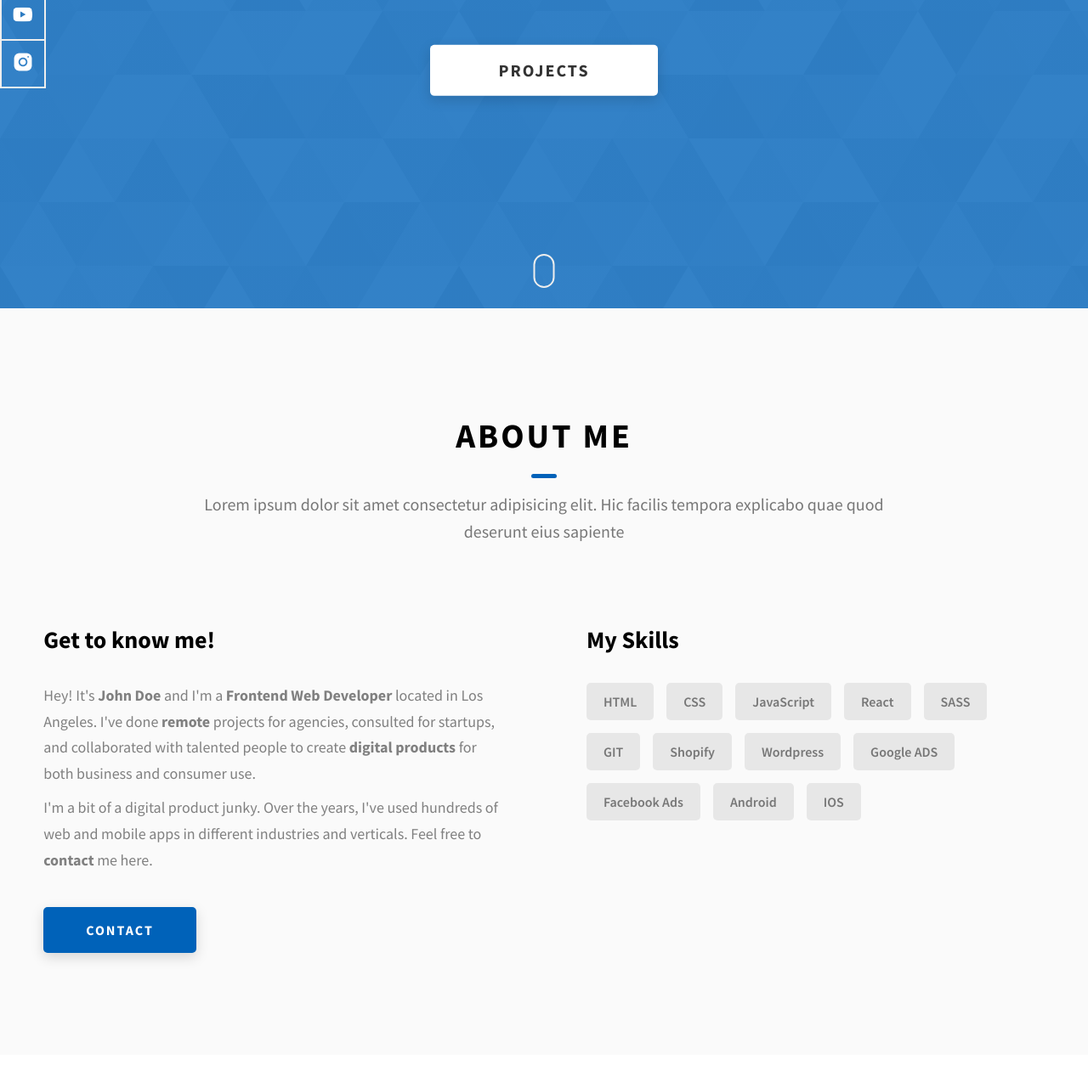
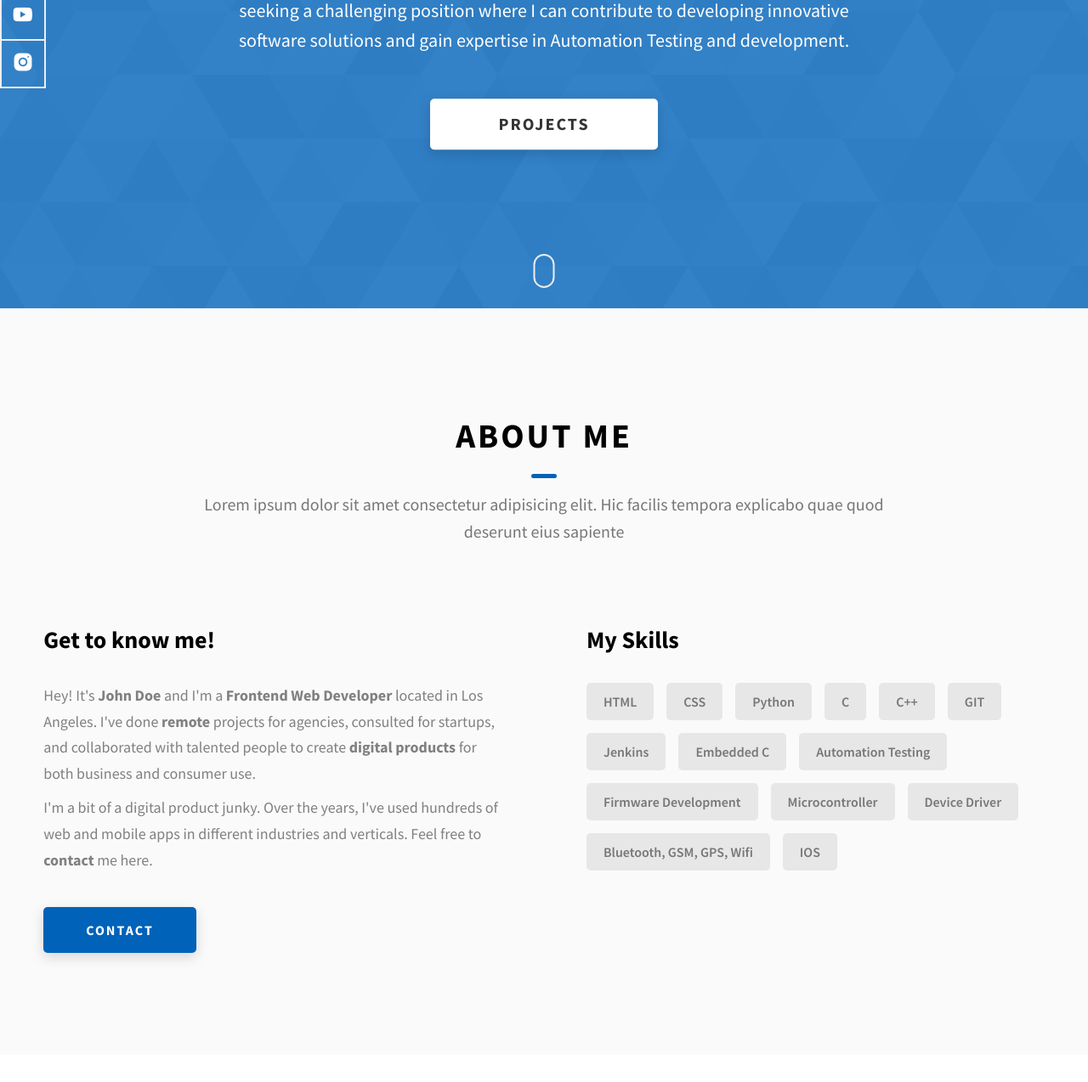
Before and after one commit to VJayachandran/VJayachandran, a website: page index.html in a window 1280 px wide. Shown: the part 437-1711 px from the top of the page at 85% size. Drawn offline with Linux system fonts and the light colour scheme.

Commit message:
Update index.html

```diff
--- a/index.html
+++ b/index.html
@@ -84,12 +84,10 @@
     </header>
     <section class="home-hero">
       <div class="home-hero__content">
-        <h1 class="heading-primary">Hey, My name is John Doe</h1>
+        <h1 class="heading-primary">Hey, My name is Jayachandran</h1>
         <div class="home-hero__info">
           <p class="text-primary">
-            Lorem ipsum dolor sit amet consectetur adipisicing elit. Hic facilis
-            tempora explicabo quae quod deserunt eius sapiente solutions for
-            complex problems
+            Computer Science graduate with hands-on experience in C, Embedded C and Python, seeking a challenging position where I can contribute to developing innovative software solutions and gain expertise in Automation Testing and development.
           </p>
         </div>
         <div class="home-hero__cta">
@@ -190,15 +188,17 @@
             <div class="skills">
               <div class="skills__skill">HTML</div>
               <div class="skills__skill">CSS</div>
-              <div class="skills__skill">JavaScript</div>
-              <div class="skills__skill">React</div>
-              <div class="skills__skill">SASS</div>
+              <div class="skills__skill">Python</div>
+              <div class="skills__skill">C</div>
+              <div class="skills__skill">C++</div>
               <div class="skills__skill">GIT</div>
-              <div class="skills__skill">Shopify</div>
-              <div class="skills__skill">Wordpress</div>
-              <div class="skills__skill">Google ADS</div>
-              <div class="skills__skill">Facebook Ads</div>
-              <div class="skills__skill">Android</div>
+              <div class="skills__skill">Jenkins</div>
+              <div class="skills__skill">Embedded C</div>
+              <div class="skills__skill">Automation Testing</div>
+              <div class="skills__skill">Firmware Development</div>
+              <div class="skills__skill">Microcontroller</div>
+              <div class="skills__skill">Device Driver</div>
+              <div class="skills__skill">Bluetooth, GSM, GPS, Wifi</div>
               <div class="skills__skill">IOS</div>
             </div>
           </div>
```
